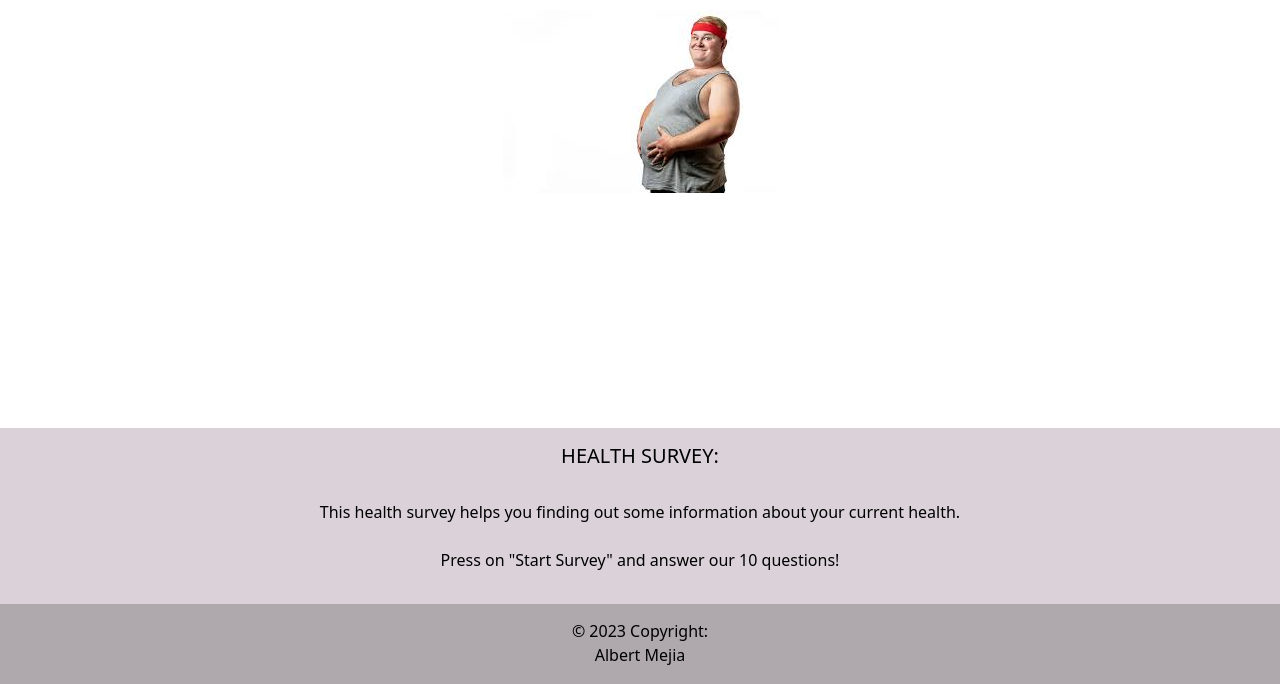
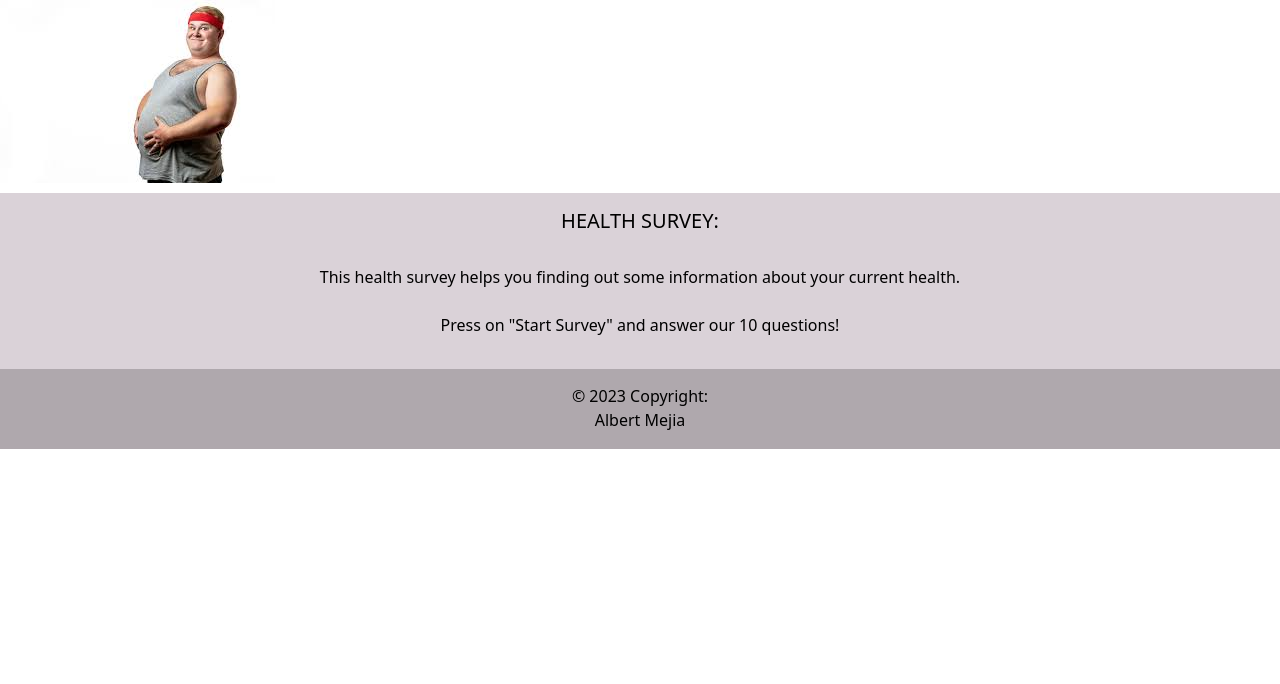
Before and after one commit to AmejiaHub/Personal-Health-Survey, a PHP site: page / in a window 1280 px wide. Shown: the part 116-800 px from the top of the page. Run offline with PHP 8.4, Linux system fonts and the light colour scheme.

Commit message:
update commit new landing picture

```diff
--- a/style.css
+++ b/style.css
@@ -10,9 +10,10 @@
 
 .footer {
     background-color: rgb(218, 210, 216);
-    position: fixed;
+
     bottom: 0;
     width: 100%;
+    margin-top: 10px;
 }
 
 #copyright {
@@ -64,9 +65,10 @@ a:hover {
     transition: 0.4sec;
 }
 
-.fitness_image {
+/*.fitness_image {
     text-align: center;
-    height: 200px;
+    height: auto;
     margin-top: 10px;
     object-fit: cover;
-}
+
+}*/
```
